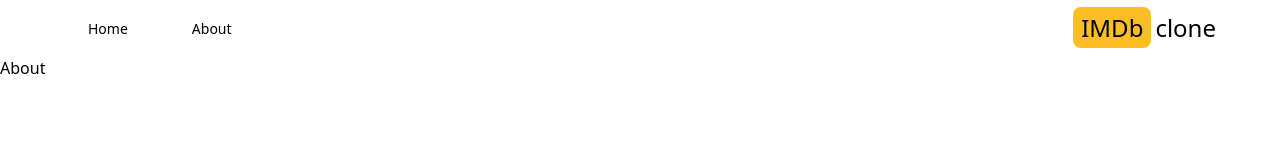
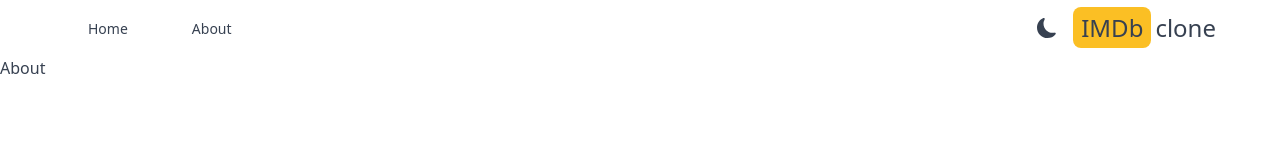
Before and after one commit to iamkibeh/IMDb-clone, a Next.js app: page /about in a window 1280 px wide. Shown: the top 160 px of the page. Built offline with nearby package versions, Linux system fonts and the light colour scheme.

Commit message:
implement dark-mode

```diff
--- a/package.json
+++ b/package.json
@@ -12,6 +12,7 @@
     "eslint": "8.35.0",
     "eslint-config-next": "13.2.3",
     "next": "13.2.3",
+    "next-themes": "^0.2.1",
     "react": "18.2.0",
     "react-dom": "18.2.0",
     "react-icons": "^4.8.0"
--- /dev/null
+++ b/src/components/DarkModeSwitch.js
@@ -0,0 +1,38 @@
+import { useTheme } from 'next-themes'
+import { useEffect, useState } from 'react'
+import { BsFillMoonFill } from 'react-icons/bs'
+import { MdLightMode } from 'react-icons/md'
+
+const DarkModeSwitch = () => {
+  const { systemTheme, theme, setTheme } = useTheme()
+
+  const [mounted, setMounted] = useState(false)
+
+  useEffect(() => {
+    setMounted(true)
+  }, [])
+
+  const currentTheme = theme === 'system' ? systemTheme : theme
+
+  return (
+    <>
+      {
+        // If mounted on client, now we can show the UI
+
+        mounted && currentTheme === 'dark' ? (
+          <MdLightMode
+            className='cursor-pointer hover:text-amber-300 text-xl'
+            onClick={(theme) => setTheme('light')}
+          />
+        ) : (
+          <BsFillMoonFill
+            className='cursor-pointer hover:text-amber-300 text-xl'
+            onClick={(theme) => setTheme('dark')}
+          />
+        )
+      }
+    </>
+  )
+}
+
+export default DarkModeSwitch
--- a/src/components/Layout.js
+++ b/src/components/Layout.js
@@ -1,10 +1,13 @@
 import Navbar from './Navbar'
+import Providers from './Providers'
 
 const Layout = ({ children }) => {
   return (
     <>
-      <Navbar />
-      {children}
+      <Providers>
+        <Navbar />
+        {children}
+      </Providers>
     </>
   )
 }
--- a/src/components/Navbar.js
+++ b/src/components/Navbar.js
@@ -1,6 +1,8 @@
 import MenuItem from './MenuItem'
 import { AiOutlineHome } from 'react-icons/ai'
 import { BsInfoCircleFill } from 'react-icons/bs'
+import Link from 'next/link'
+import DarkModeSwitch from './DarkModeSwitch'
 
 const Navbar = () => {
   return (
@@ -14,11 +16,16 @@
             address='/about'
           />
         </div>
-        <div className=''>
-          <h2 className='text-2xl'>
-            <span className='bg-amber-400 py-1 px-2 mr-1 rounded-lg'>IMDb</span>
-            <span className='hidden sm:inline'>clone</span>
-          </h2>
+        <div className='flex items-center  space-x-4'>
+          <DarkModeSwitch />
+          <Link href='/'>
+            <h2 className='text-2xl'>
+              <span className='bg-amber-400 py-1 px-2 mr-1 rounded-lg'>
+                IMDb
+              </span>
+              <span className='hidden sm:inline'>clone</span>
+            </h2>
+          </Link>
         </div>
       </div>
     </>
--- /dev/null
+++ b/src/components/Providers.js
@@ -0,0 +1,14 @@
+import { ThemeProvider } from 'next-themes'
+import React from 'react'
+
+export default function Providers({ children }) {
+  return (
+    <>
+      <ThemeProvider enableSystem attribute='class'>
+        <div className='dark:bg-gray-800 dark:text-gray-200 text-gray-700 transition-colors duration-300 min-h-screen select-none'>
+          {children}
+        </div>
+      </ThemeProvider>
+    </>
+  )
+}
--- a/tailwind.config.js
+++ b/tailwind.config.js
@@ -12,4 +12,6 @@
     extend: {},
   },
   plugins: [],
+
+  darkMode: 'class',
 }
```
Also changed, not shown: 1 other file (tests, documents, lock files or other folders).
